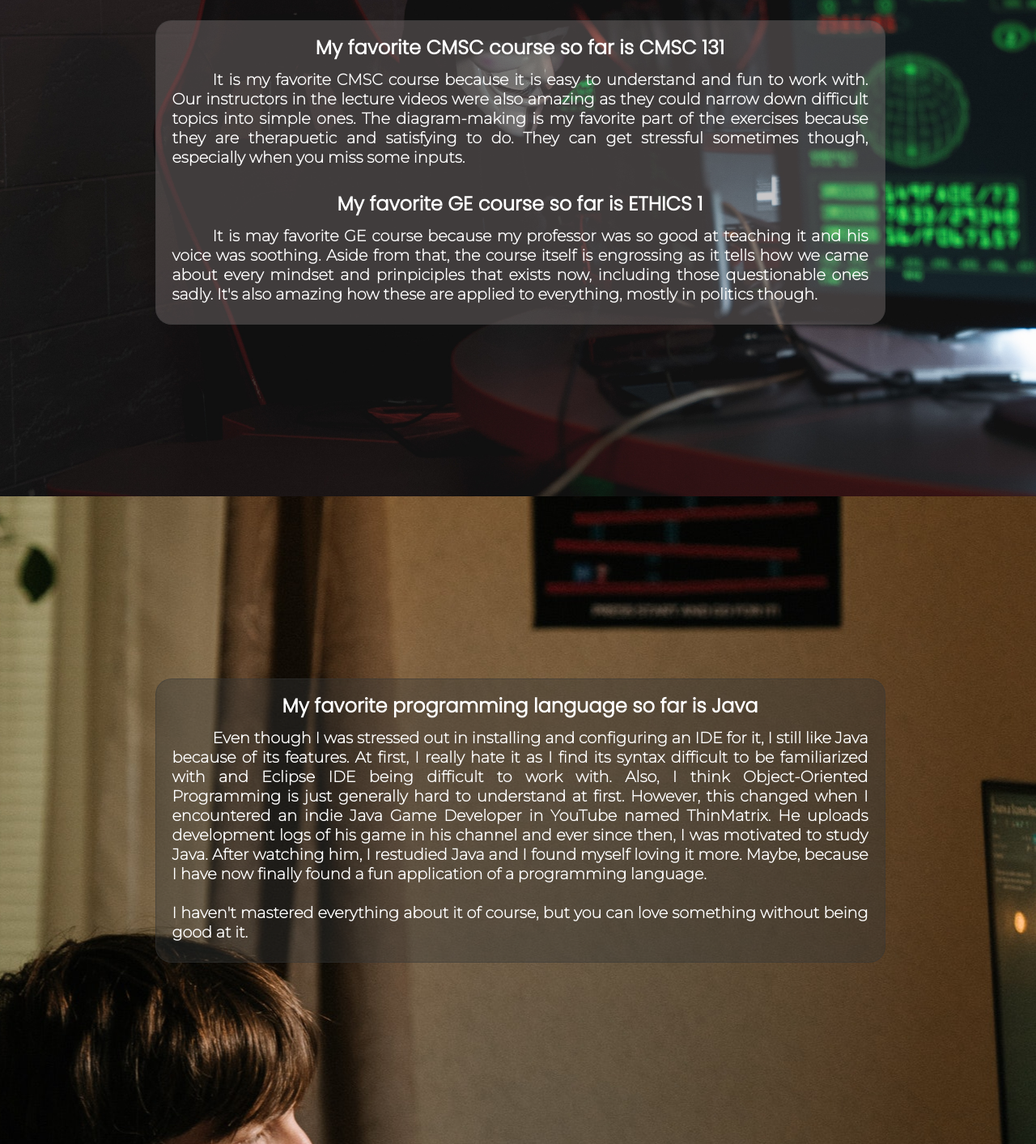
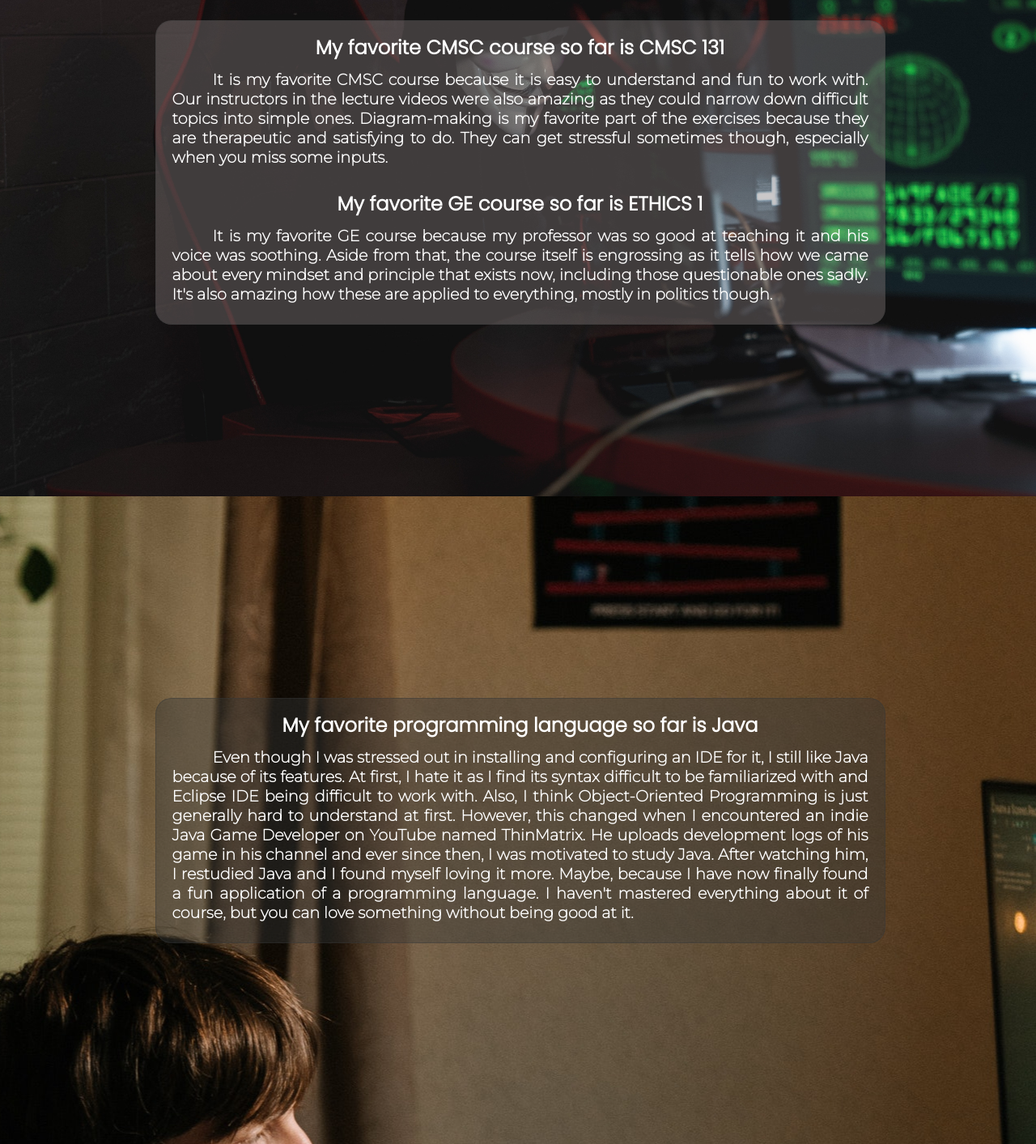
Before and after one commit to andreapongco/andreapongco.github.io, a plain HTML site: page index.html in a window 1280 px wide. Shown: the part 987-2400 px from the top of the page at 81% size. Drawn offline with Linux system fonts and the light colour scheme.

Commit message:
HTML File

```diff
--- a/index.html
+++ b/index.html
@@ -30,24 +30,24 @@
         <div class="courses" id="courses">
             <div class="ge-cmsc">
                 <h2>My favorite CMSC course so far is CMSC 131</h2>
-                <p>It is my favorite CMSC course because it is easy to understand and fun to work with. Our instructors in the lecture videos were also amazing as they could narrow down difficult topics into simple ones. The diagram-making is my favorite part of the exercises because they are therapuetic and satisfying to do. They can get stressful sometimes though, especially when you miss some inputs.</p>
+                <p>It is my favorite CMSC course because it is easy to understand and fun to work with. Our instructors in the lecture videos were also amazing as they could narrow down difficult topics into simple ones. Diagram-making is my favorite part of the exercises because they are therapeutic and satisfying to do. They can get stressful sometimes though, especially when you miss some inputs.</p>
 
                 <br>
 
                 <h2>My favorite GE course so far is ETHICS 1</h2>
-                <p>It is may favorite GE course because my professor was so good at teaching it and his voice was soothing. Aside from that, the course itself is engrossing as it tells how we came about every mindset and prinpiciples that exists now, including those questionable ones sadly. It's also amazing how these are applied to everything, mostly in politics though.</p>
+                <p>It is my favorite GE course because my professor was so good at teaching it and his voice was soothing. Aside from that, the course itself is engrossing as it tells how we came about every mindset and principle that exists now, including those questionable ones sadly. It's also amazing how these are applied to everything, mostly in politics though.</p>
             </div>
         </div>
         <div class="language" id="language">
             <div class="elements">
                 <h2>My favorite programming language so far is Java</h2>
-                <p>Even though I was stressed out in installing and configuring an IDE for it, I still like Java because of its features. At first, I really hate it as I find its syntax difficult to be familiarized with and Eclipse IDE being difficult to work with. Also, I think Object-Oriented Programming is just generally hard to understand at first. However, this changed when I encountered an indie Java Game Developer in YouTube named ThinMatrix. He uploads development logs of his game in his channel and ever since then, I was motivated to study Java. After watching him, I restudied Java and I found myself loving it more. Maybe, because I have now finally found a fun application of a programming language.<br><br> I haven't mastered everything about it of course, but you can love something without being good at it.</p>
+                <p>Even though I was stressed out in installing and configuring an IDE for it, I still like Java because of its features. At first, I hate it as I find its syntax difficult to be familiarized with and Eclipse IDE being difficult to work with. Also, I think Object-Oriented Programming is just generally hard to understand at first. However, this changed when I encountered an indie Java Game Developer on YouTube named ThinMatrix. He uploads development logs of his game in his channel and ever since then, I was motivated to study Java. After watching him, I restudied Java and I found myself loving it more. Maybe, because I have now finally found a fun application of a programming language. I haven't mastered everything about it of course, but you can love something without being good at it.</p>
             </div>
         </div>
         <div class="food" id="food">
             <div class="elements">
                 <h2>My favorite food is fishball</h2>
-                <p>There's is just something comforting with this food especially when it is eaten along the streets after a long tiring day from school. It's also super affordable! Maybe I also like it because there's that mundane feeling when you eat it while watching people and cars pass-by.</p>
+                <p>There's is just something comforting with this food especially when it is eaten along the streets after a long tiring day from school. It's also super affordable! Maybe I also like it because there's that mundane feeling when you eat it while watching people and cars pass by.</p>
             </div>
         </div>
 
```
